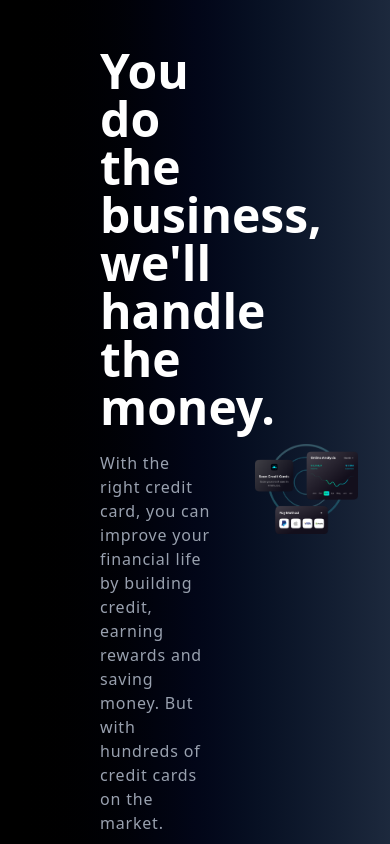
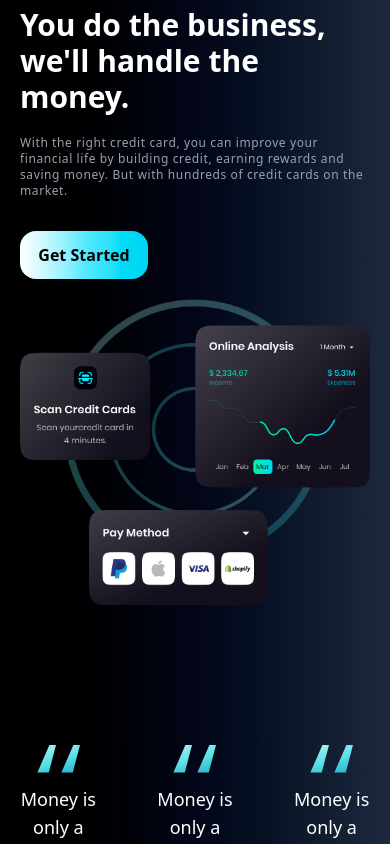
Before and after one commit to aditya02x/Hoobank, a React (Vite) app: page / in a window 390 px wide. Shown: the part 2280-3124 px from the top of the page. Built offline with nearby package versions, Linux system fonts and the light colour scheme.

Commit message:
part 3 responsive

```diff
--- a/src/components/Part4.jsx
+++ b/src/components/Part4.jsx
@@ -1,19 +1,26 @@
 import React from 'react'
 import card from '../assets/card.png'
+
 const Part4 = () => {
   return (
-    <div className='flex justify-between items-center mt-5'>
-      <div className="left justify-center items-center p-10 ml-15  w-1/2">
-            <h1 className='text-white text-5xl font-bold'>You do the business, <br />
-          we'll handle the money.</h1>
-         <  p className='text-gray-400 tracking-wider mt-5'>With the right credit card, you can improve your <br /> financial life by building credit, earning rewards and  <br /> saving money. But with hundreds of credit cards <br /> on the market.</p>
-         <div className="mt-8 but bg-gradient-to-r from-white text-black font-semibold via-cyan-300 to-cyan-400 w-40 text-center rounded-2xl p-5">
-    Get Started
-     </div>
+    <div className='flex flex-col md:flex-row justify-between items-center mt-5 px-5 md:px-10'>
+      {/* Left Section */}
+      <div className="left flex flex-col justify-center items-start w-full md:w-1/2">
+        <h1 className='text-white text-3xl md:text-5xl font-bold md:max-w-xl max-w-full'>
+          You do the business, we'll handle the money.
+        </h1>
+        <p className='text-gray-400 tracking-wider text-xs md:text-base mt-5 md:max-w-xl max-w-full'>
+          With the right credit card, you can improve your financial life by building credit, earning rewards and saving money. But with hundreds of credit cards on the market.
+        </p>
+        <div className="mt-8 bg-gradient-to-r from-white via-cyan-300 to-cyan-400 text-black font-semibold text-center rounded-2xl w-32 md:w-40 p-3 md:p-5">
+          Get Started
         </div>
-        <div className="right w-1/2 mr-8">
-            <img src={card} alt="" />
-        </div>
+      </div>
+
+      {/* Right Section */}
+      <div className="right w-full md:w-1/2 flex justify-center mt-5 md:mt-0">
+        <img className='w-full h-auto' src={card} alt="Credit Card Illustration" />
+      </div>
     </div>
   )
 }
```
